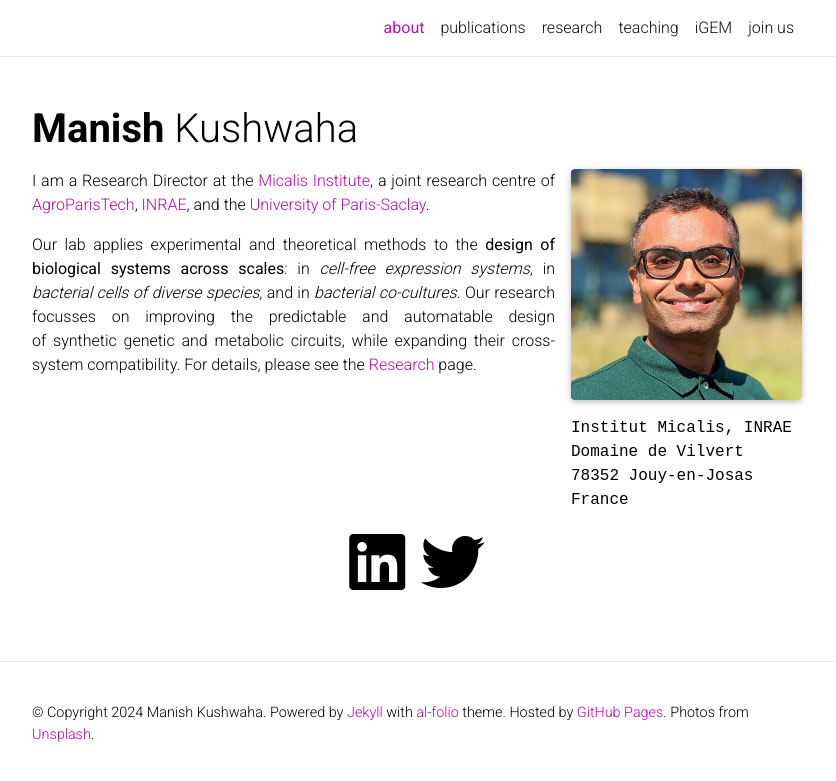
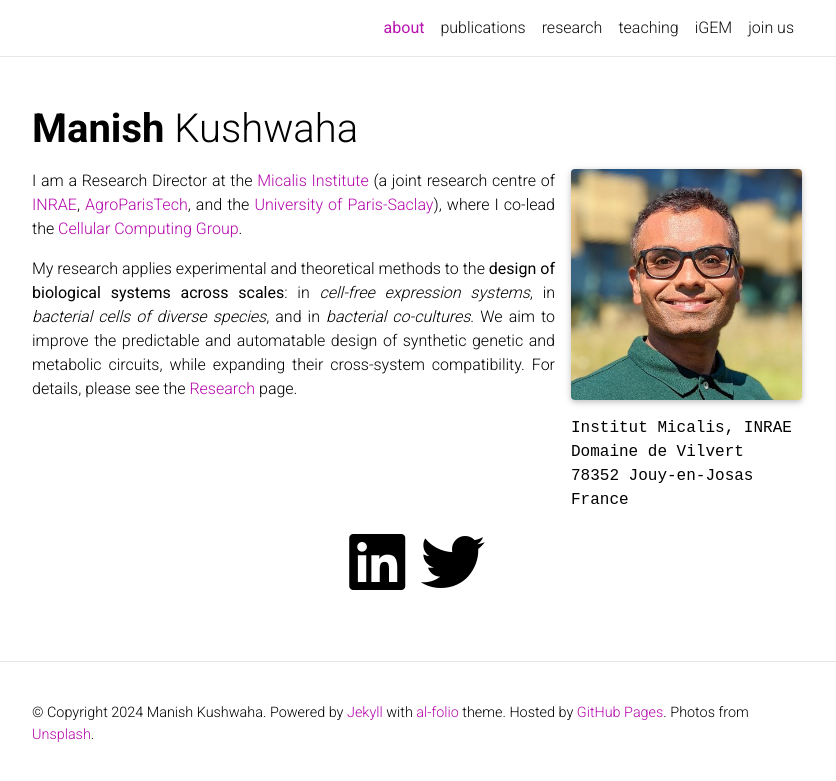
Before and after one commit to manishmicrobe/manishmicrobe.github.io, a Jekyll site: the page built from _pages/about.md, in a window 1280 px wide. Shown: the top 781 px of the page, without its empty margins (223-1059 px from the left). Built offline with Jekyll 4.4.1, drawn with Linux system fonts in a browser that asks for light colours; full-size pictures stand in for the smaller copies a plugin makes; comment, search, counter and statistics services are not loaded; a style sheet for code colours, icons or effects is not loaded.

Commit message:
Update about.md

```diff
--- a/_pages/about.md
+++ b/_pages/about.md
@@ -19,6 +19,6 @@ selected_papers: false # includes a list of papers marked as "selected={true}"
 social: true  # includes social icons at the bottom of the page
 ---
 
-<p align='justify'>I am a Research Director at the <a href='https://www.micalis.fr/'>Micalis Institute</a>, a joint research centre of <a href='https://www.agroparistech.fr/en'>AgroParisTech</a>, <a href='https://www.inrae.fr/en'>INRAE</a>, and the <a href='https://www.universite-paris-saclay.fr/en'>University of Paris-Saclay</a>.</p>
+<p align='justify'>I am a Research Director at the <a href='https://www.micalis.fr/'>Micalis Institute</a> (a joint research centre of <a href='https://www.inrae.fr/en'>INRAE</a>, <a href='https://www.agroparistech.fr/en'>AgroParisTech</a>, and the <a href='https://www.universite-paris-saclay.fr/en'>University of Paris-Saclay</a>), where I co-lead the <a href='https://www.cellularcomputing.group/'>Cellular Computing Group</a>.</p>
 
-<p align='justify'>Our lab applies experimental and theoretical methods to the <b>design of biological systems across scales</b>: in <i>cell-free expression systems</i>, in <i>bacterial cells of diverse species</i>, and in <i>bacterial co-cultures</i>. Our research focusses on improving the predictable and automatable design of synthetic genetic and metabolic circuits, while expanding their cross-system compatibility. For details, please see the <a href='/research'>Research</a> page.</p>
+<p align='justify'>My research applies experimental and theoretical methods to the <b>design of biological systems across scales</b>: in <i>cell-free expression systems</i>, in <i>bacterial cells of diverse species</i>, and in <i>bacterial co-cultures</i>. We aim to improve the predictable and automatable design of synthetic genetic and metabolic circuits, while expanding their cross-system compatibility. For details, please see the <a href='/research'>Research</a> page.</p>
```
